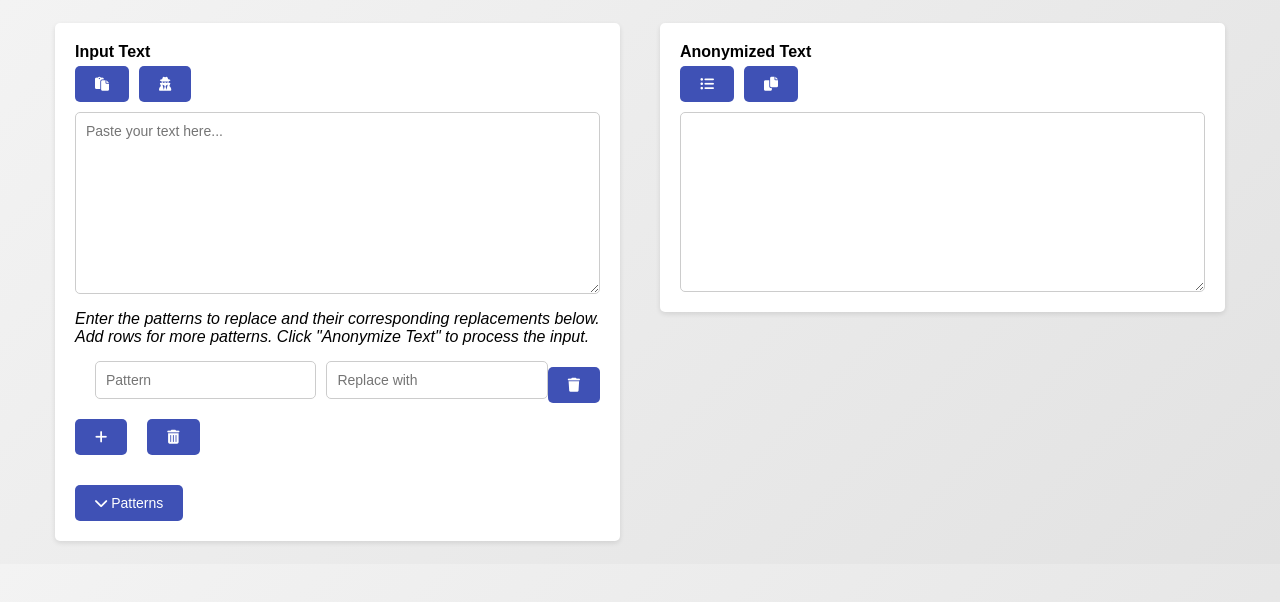
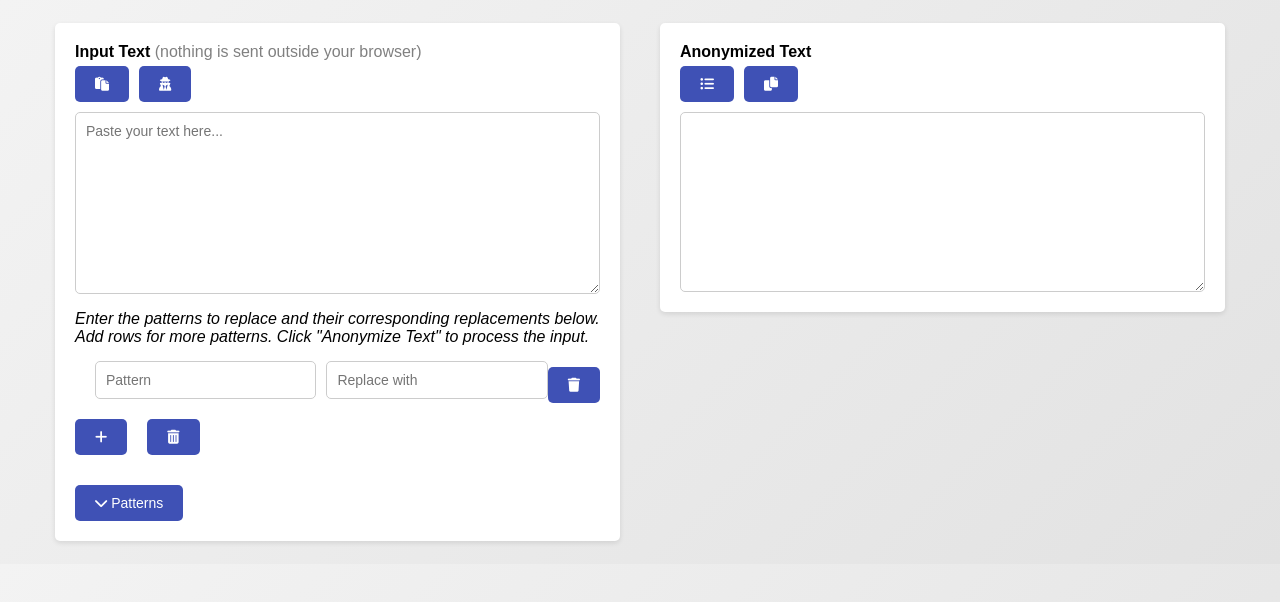
Before and after one commit to wgawel/anonymizer, a plain HTML site: page index.html in a window 1280 px wide. Drawn offline with Linux system fonts and the light colour scheme.

Commit message:
Add information that nothing is sent outside a browser. And fix html tags.

```diff
--- a/index.html
+++ b/index.html
@@ -113,7 +113,7 @@
 <body>
 <div class="container">
     <div class="left">
-        <label for="inputText">Input Text</label>
+        <label for="inputText">Input Text <span style="color: gray; font-weight: normal;">(nothing is sent outside your browser)</span></label>
         <div class="buttons-row-container">
             <button id="pasteButton" title="Paste Text"><i class="fas fa-paste"></i></button>
             <button id="anonymizeButton" title="Anonymize Text"><i class="fas fa-user-secret"></i></button>
@@ -435,3 +435,5 @@
 
     loadDataFromLocalStorage();
 </script>
+    </body>
+</html>
```
